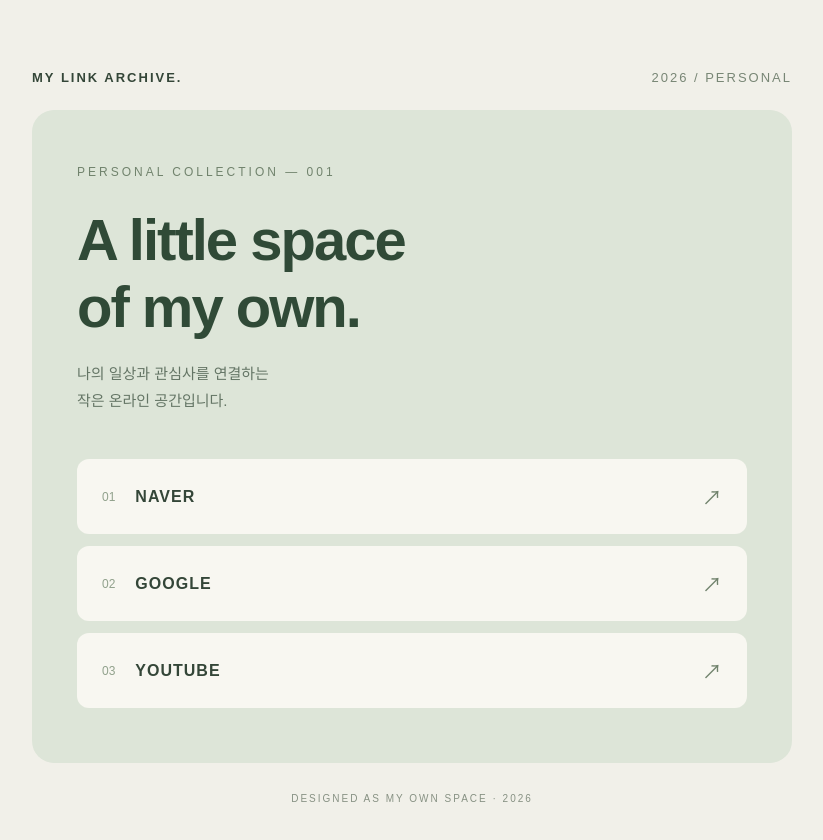
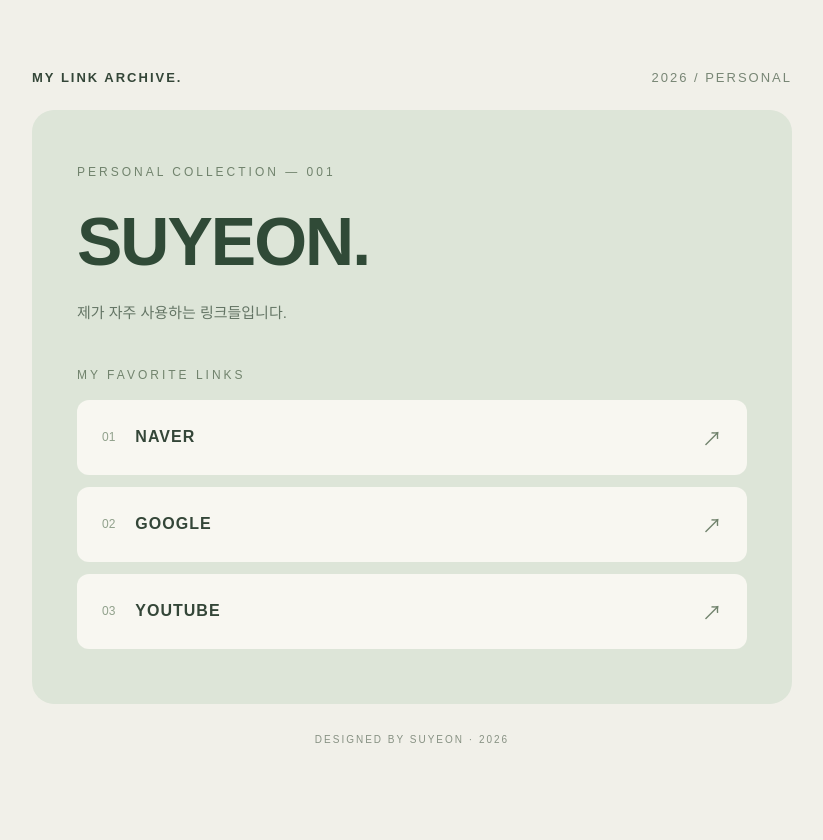
Before and after one commit to joydream165-bot/su-yeon, a plain HTML site: page index.html in a window 1280 px wide. Shown: the whole page, without its empty margins (228-1051 px from the left). After the commit the page ends 815 px from the top, so only its background shows below. Drawn offline with Linux system fonts and the light colour scheme.

Commit message:
Update index.html

```diff
--- a/index.html
+++ b/index.html
@@ -4,7 +4,7 @@
 <head>
 <meta charset="UTF-8">
 <meta name="viewport" content="width=device-width, initial-scale=1.0">
-<title>My Link Archive</title>
+<title>SUYEON | My Link</title>
 
 <style>
 * {
@@ -48,12 +48,12 @@ body {
     font-size: 12px;
     letter-spacing: 3px;
     color: #71836D;
-    margin-bottom: 28px;
+    margin-bottom: 25px;
 }
 
 h1 {
-    font-size: clamp(36px, 7vw, 58px);
-    line-height: 1.15;
+    font-size: clamp(42px, 8vw, 68px);
+    line-height: 1.1;
     letter-spacing: -2px;
     margin-bottom: 20px;
     color: #304A37;
@@ -63,7 +63,14 @@ h1 {
     font-size: 15px;
     color: #647565;
     line-height: 1.8;
-    margin-bottom: 45px;
+    margin-bottom: 42px;
+}
+
+.section-title {
+    font-size: 12px;
+    letter-spacing: 3px;
+    color: #71836D;
+    margin-bottom: 18px;
 }
 
 .link-list {
@@ -136,14 +143,16 @@ h1 {
     </div>
 
     <main class="main">
+
         <div class="label">PERSONAL COLLECTION — 001</div>
 
-        <h1>A little space<br>of my own.</h1>
+        <h1>SUYEON.</h1>
 
         <p class="description">
-            나의 일상과 관심사를 연결하는<br>
-            작은 온라인 공간입니다.
+            제가 자주 사용하는 링크들입니다.
         </p>
+
+        <div class="section-title">MY FAVORITE LINKS</div>
 
         <div class="link-list">
 
@@ -178,7 +187,7 @@ h1 {
     </main>
 
     <div class="footer">
-        DESIGNED AS MY OWN SPACE · 2026
+        DESIGNED BY SUYEON · 2026
     </div>
 
 </div>
```
